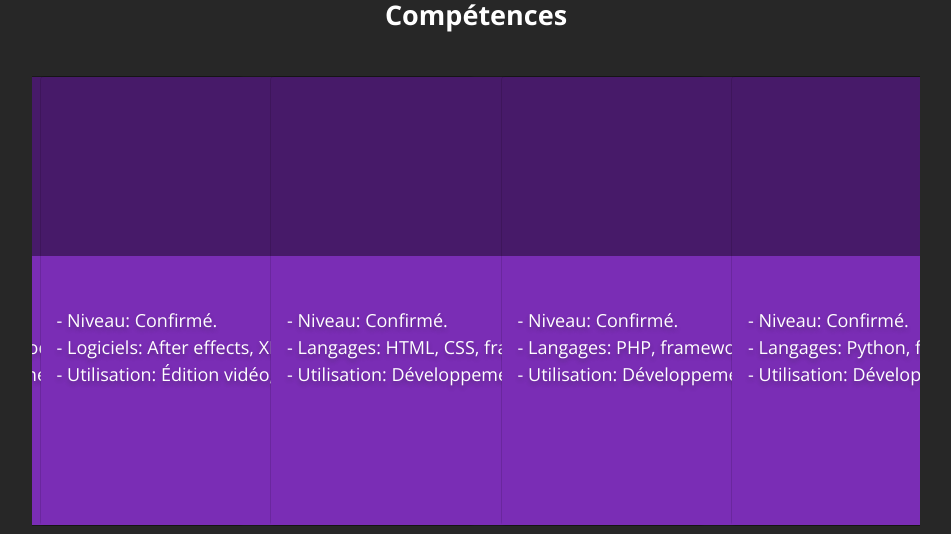
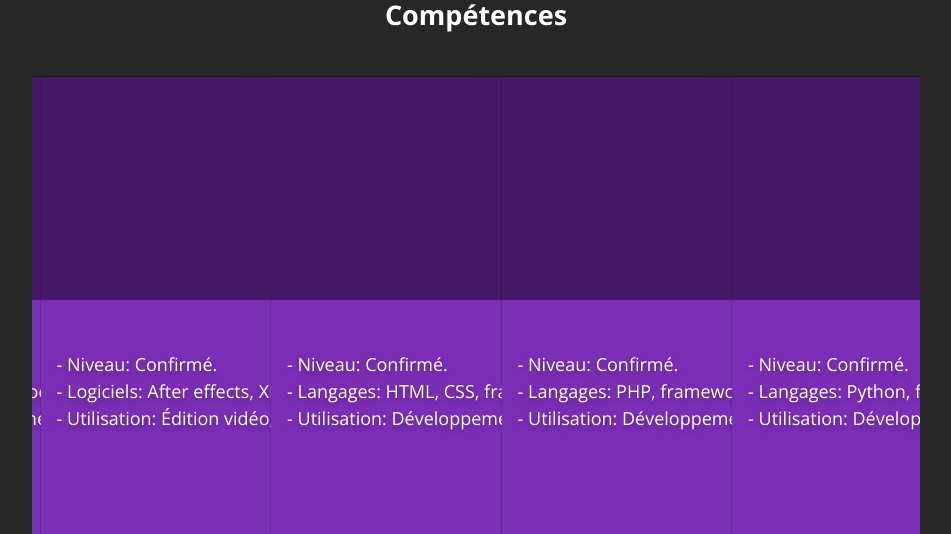
Before and after one commit to vicentelaff/cv_portfolio, a PHP site: page / in a window 1280 px wide. Shown: the part 2967-3501 px from the top of the page, without its empty margins (164-1115 px from the left). Run offline with PHP 8.4, Linux system fonts and the light colour scheme; some web fonts are replaced; grey boxes are pictures that could not be loaded.

Commit message:
Modifications carousel

```diff
--- a/css/style.css
+++ b/css/style.css
@@ -140,7 +140,7 @@ p {
 .card {
     background-color: transparent;
     width: 70vw;
-    height: 450px;
+    height: 70vh;
 }
 
 .card-title {
@@ -172,7 +172,7 @@ p {
 
 .card-body {
     background: #7A2DB5;
-    height: 60%;
+    /* height: 60%; */
 }
 
 /* =============== A PROPOS =============== */
```
